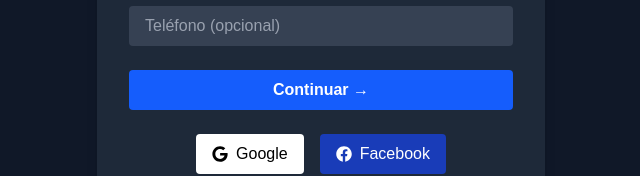
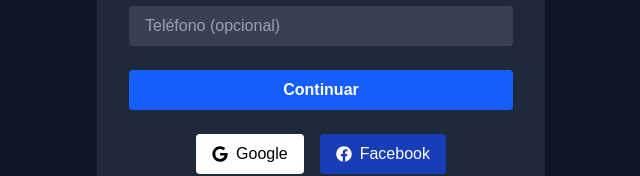
Before and after one commit to PaulAlejoR/nextOTT, a Next.js app: page /crearCuenta in a window 1280 px wide. Shown: the part 412-588 px from the top of the page, without its empty margins (319-959 px from the left). Built offline with nearby package versions, Linux system fonts and the light colour scheme.

Commit message:
Se arreglo el ruteo de correcto al componente verificación t se quito una flecha en el boton de continuar

```diff
--- a/src/app/crearCuenta/crearCuenta.tsx
+++ b/src/app/crearCuenta/crearCuenta.tsx
@@ -7,7 +7,7 @@ export default function CrearCuentaPage() {
 
   const handleSubmit = () => {
     // Aquí iría la lógica de Firebase para crear cuenta
-    router.push('/verificación');
+    router.push('/verificacion');
   };
 
   return (
@@ -40,7 +40,7 @@ export default function CrearCuentaPage() {
           onClick={handleSubmit}
           className="w-full bg-blue-600 hover:bg-blue-700 py-2 rounded font-semibold"
         >
-          Continuar →
+          Continuar
         </button>
 
         <div className="flex justify-center gap-4">
```
